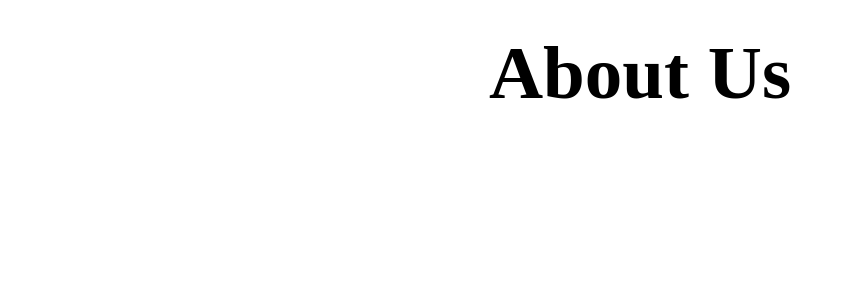
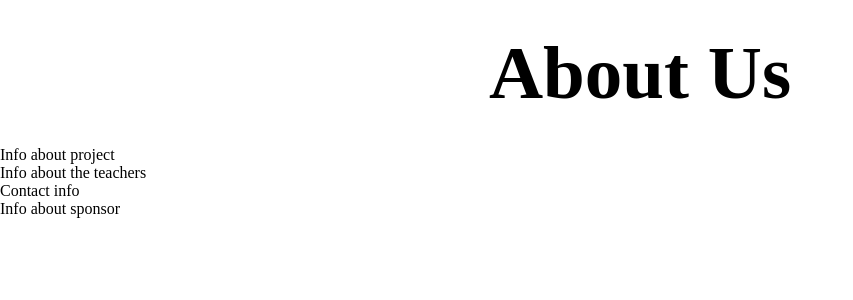
Before and after one commit to TimofeiK27/summerCourses, a Django app: page /about-us in a window 1280 px wide. Shown: the part 100-400 px from the top of the page, without its empty margins (0-853 px from the left). Run offline with Django 3.2, Linux system fonts and the light colour scheme.

Commit message:
Add text to index and about us pages

```diff
--- a/infoSite/templates/infoSite/about-us.html
+++ b/infoSite/templates/infoSite/about-us.html
@@ -2,6 +2,14 @@
 {% load static %}
 {% block body %}
     <h1 class="pageTitle">About Us</h1>
+
+    <div class="pageBody">
+        <p>      Info about project  </p>
+        <p> Info about the teachers</p>
+        <p> Contact info</p>
+        <p> Info about sponsor</p>
+    </div>
+
 {% endblock %}
 
 {% block script %}
--- a/infoSite/templates/infoSite/index.html
+++ b/infoSite/templates/infoSite/index.html
@@ -2,6 +2,10 @@
 {% load static %}
 {% block body %}
     <h1 class="pageTitle">Home</h1>
+    <div>
+        <h4>Our mission is to teach and our vision is to spark new interests.</h4>
+    </div>
+
 {% endblock %}
 
 {% block script %}
--- a/infoSite/views.py
+++ b/infoSite/views.py
@@ -5,7 +5,11 @@ from . import templates
 # Create your views here.
 
 def index(request):
-	return render(request,"infoSite/index.html")
+	return render(request,"infoSite/index.html",{
+
+	})
+
+
 
 def aboutus(request):
 	return render(request,"infoSite/about-us.html")
```
